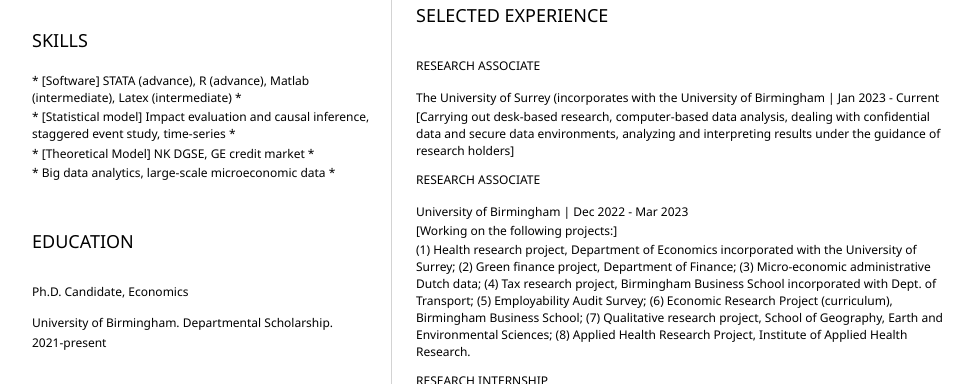
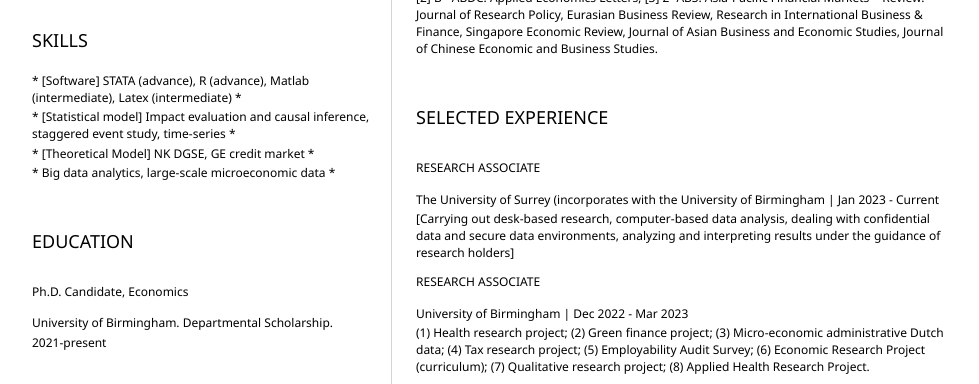
Before and after one commit to kienns097/Personal_profile, a plain HTML site: page index.html in a window 1280 px wide. Shown: the part 349-733 px from the top of the page, without its empty margins (152-1131 px from the left). Drawn offline with Linux system fonts and the light colour scheme.

Commit message:
Update index.html

```diff
--- a/index.html
+++ b/index.html
@@ -86,6 +86,9 @@
 					<h2>ABOUT</h2>
 					<!-- about you -->
 					<p class="justify">Kien is pursuing research in economics revolving around financial economics, corporate finance, entrepreneurship, financial inclusion, monetary policy, and cryptocurrency. As an economist, he believes that "the fruit of everything good in life will begin with challenges".
+					* Publication: [1] Q1 - Scimagojr: Heliyon, Research in International Business & Finance, Eurasian Business Review, Journal of Developing Areas; Journal of Asian Business and Economic Studies; [2] B - ABDC: Applied Economics Letters; [3] 2- ABS: Asia-Pacific Financial Markets
+				        * Review: Journal of Research Policy, Eurasian Business Review, Research in International Business & Finance, Singapore Economic Review, Journal of Asian Business and Economic Studies, Journal of Chinese Economic and Business Studies.
+
 				</section>
 				<section>
 					<h2>SELECTED EXPERIENCE</h2>
@@ -103,10 +106,7 @@
 						University of Birmingham | Dec 2022 - Mar 2023
                     </p>
                     <p class="justify">
-						[Working on the following projects:]
-		     </p>
-		     <p class="justify">
-						(1) Health research project, Department of Economics incorporated with the University of Surrey; (2) Green finance project, Department of Finance; (3) Micro-economic administrative Dutch data; (4) Tax research project, Birmingham Business School incorporated with Dept. of Transport; (5) Employability Audit Survey; (6) Economic Research Project (curriculum), Birmingham Business School; (7) Qualitative research project, School of Geography, Earth and Environmental Sciences; (8) Applied Health Research Project, Institute of Applied Health Research.
+						(1) Health research project; (2) Green finance project; (3) Micro-economic administrative Dutch data; (4) Tax research project; (5) Employability Audit Survey; (6) Economic Research Project (curriculum); (7) Qualitative research project; (8) Applied Health Research Project.
                     </p>
 					<h3>RESEARCH INTERNSHIP</h3>
                     <p>
```
